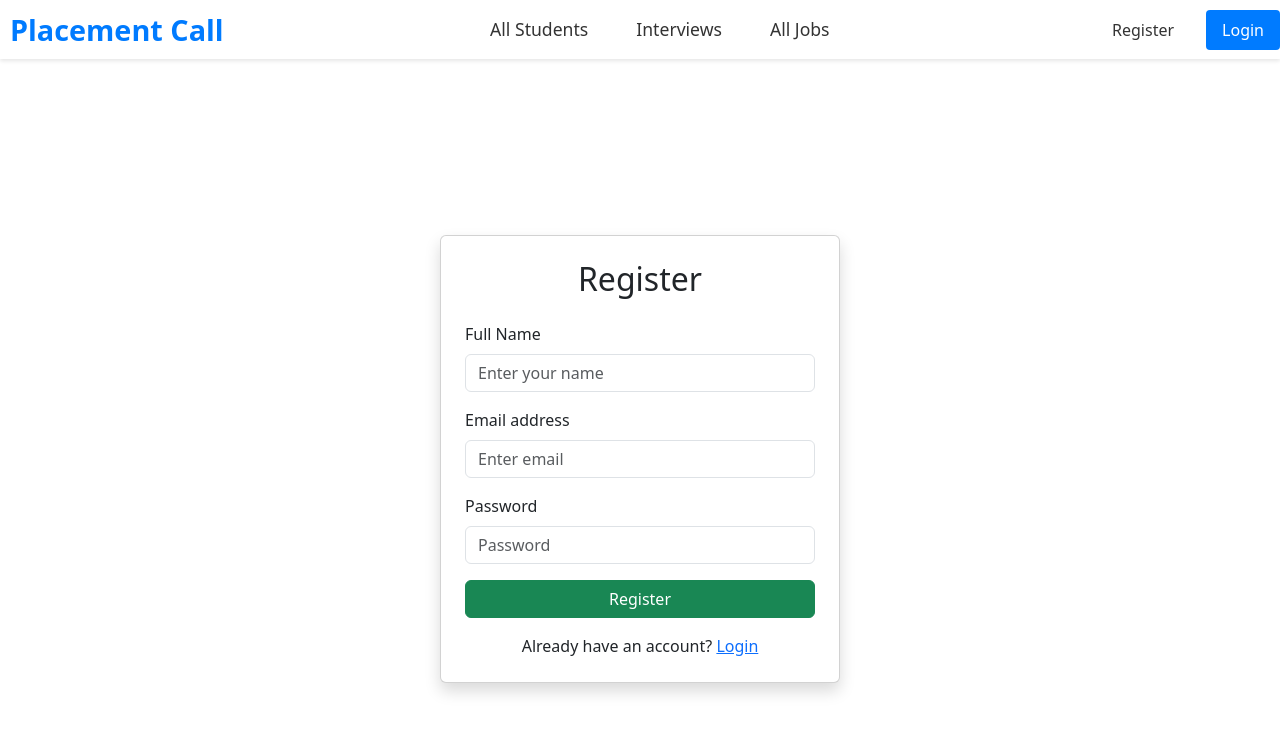
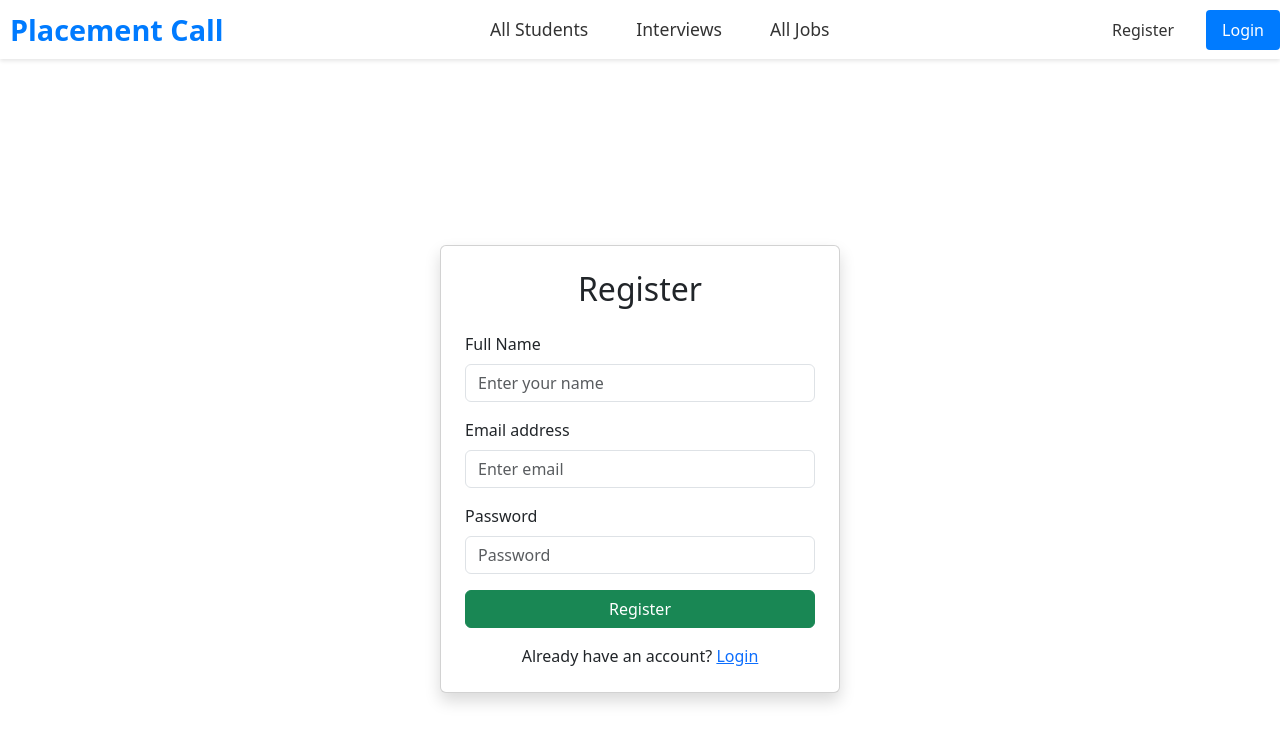
Before and after one commit to VERMAMANISHKUMAR/Placement-Cell-MERN, a React (Create React App) app in the folder frontend/: page /register in a window 1280 px wide. Shown: the top 742 px of the page. Built offline with nearby package versions, Linux system fonts and the light colour scheme.

Commit message:
Update Register.js
add

```diff
--- a/frontend/src/components/auth/Register.js
+++ b/frontend/src/components/auth/Register.js
@@ -44,7 +44,7 @@ const Register = () => {
   };
 
   return (
-    <Container className="d-flex justify-content-center align-items-center vh-100">
+    <Container className="d-flex justify-content-center align-items-center vh-100" style={{marginTop:"10px"}}>
       <Card style={{ width: "400px" }} className="p-4 shadow">
         <h2 className="text-center mb-4">Register</h2>
         {error && <Alert variant="danger">{error}</Alert>}
```
